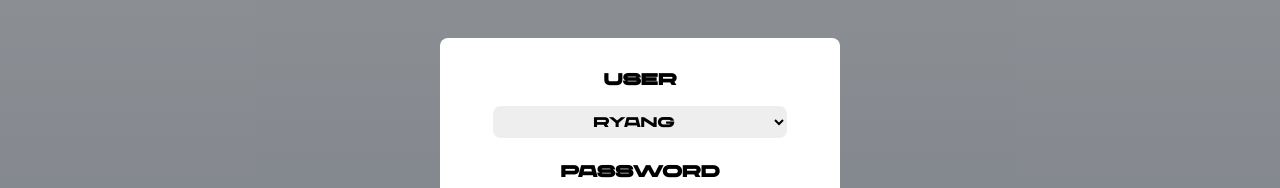
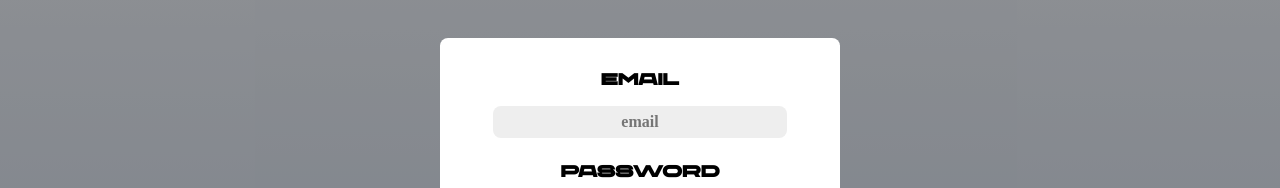
Before and after one commit to ninefloor/playground-for-friends, a React (Create React App) app: page / in a window 1280 px wide. Both pictures are taken after a click on the button "join". Shown: the part 210-398 px from the top of the page. Built offline with nearby package versions, Linux system fonts and the light colour scheme; no server answers; a web font is replaced by a local one.

Commit message:
feat: 유저 로그인 기능 업데이트

```diff
--- a/src/data/firebaseApp.js
+++ b/src/data/firebaseApp.js
@@ -1,4 +1,5 @@
 import { initializeApp } from 'firebase/app';
+import { getAuth } from 'firebase/auth';
 
 const config = {
   apiKey: process.env.REACT_APP_API_KEY,
@@ -11,5 +12,6 @@ const config = {
 };
 
 const firebaseApp = initializeApp(config);
+const auth = getAuth(firebaseApp);
 
-export default firebaseApp;
+export { firebaseApp, auth };
--- a/src/data/index.js
+++ b/src/data/index.js
@@ -1,5 +1,5 @@
 import users from './users';
 import userStyleConfig from './userStyleConfig';
-import firebaseApp from './firebaseApp';
+import { firebaseApp, auth } from './firebaseApp';
 
-export { users, userStyleConfig, firebaseApp };
+export { users, userStyleConfig, firebaseApp, auth };
--- a/src/page/DecisionPhase.js
+++ b/src/page/DecisionPhase.js
@@ -22,6 +22,8 @@ import {
   DecisionPhaseText,
   ResultCount,
 } from './DecisionPhase.style';
+import { auth } from '../data';
+import { onAuthStateChanged, signInWithEmailAndPassword } from 'firebase/auth';
 
 const DecisionPhase = () => {
   const [join, setJoin] = useState(false);
@@ -67,6 +69,15 @@ const DecisionPhase = () => {
       orderByChild('createdAt'),
       limitToLast(1)
     );
+
+    //* 어드민 로그인 확인
+    onAuthStateChanged(auth, (user) => {
+      if (user.email === 'less0805@gmail.com') {
+        setIsLogin(true);
+        setIsShowAdminModal(false);
+        setIsShowStartModal(true);
+      } else setIsShowAdminModal(true);
+    });
 
     //* 유저 입장 데이터 수신
     onValue(joinQueryRef, (snapshot) => {
@@ -118,12 +129,15 @@ const DecisionPhase = () => {
     });
   }, [resultValue, attend]);
 
-  const adminHandler = () => {
-    if (pw === process.env[`REACT_APP_ADMIN_PW`]) {
+  const adminHandler = async () => {
+    try {
+      await signInWithEmailAndPassword(auth, 'less0805@gmail.com', pw);
       setIsShowAdminModal(false);
       setIsShowStartModal(true);
       setIsLogin(true);
-    } else alert('비밀번호가 맞지 않습니다.');
+    } catch (error) {
+      alert('비밀번호가 잘못되었습니다.');
+    }
   };
 
   const joinHander = () => {
--- a/src/page/Login.js
+++ b/src/page/Login.js
@@ -2,6 +2,8 @@ import { useState } from 'react';
 import styled from 'styled-components';
 import { useNavigate } from 'react-router-dom';
 import { Modal, Button, BlackBtn } from '../components/atom';
+import { auth } from '../data';
+import { signInWithEmailAndPassword } from 'firebase/auth';
 
 const Container = styled.div`
   width: 100%;
@@ -32,7 +34,7 @@ const PcBtn = styled(BlackBtn)`
 `;
 
 const Login = () => {
-  const [username, setUsername] = useState('ryang');
+  const [email, setEmail] = useState('');
   const [pw, setPw] = useState('');
   const [isShowLoginModal, setIsShowLoginModal] = useState(false);
   const navigate = useNavigate();
@@ -49,10 +51,13 @@ const Login = () => {
     );
   };
 
-  const loginHander = () => {
-    if (pw === process.env[`REACT_APP_${username.toUpperCase()}_PW`]) {
-      navigate('/userdecision', { state: { username } });
-    } else alert('비밀번호가 맞지 않습니다.');
+  const loginHander = async () => {
+    try {
+      await signInWithEmailAndPassword(auth, email, pw);
+      navigate('/userdecision');
+    } catch (error) {
+      alert('아이디나 비밀번호가 잘못되었습니다.');
+    }
   };
 
   return (
@@ -76,22 +81,16 @@ const Login = () => {
               e.stopPropagation();
             }}
           >
-            <h2 className="desc">user</h2>
-            <select
-              value={username}
-              placeholder="select"
+            <h2 className="desc">email</h2>
+            <input
+              value={email}
+              type="email"
+              placeholder="email"
               onChange={({ target: { value } }) => {
-                setUsername(value);
+                setEmail(value);
               }}
-            >
-              <option>ryang</option>
-              <option>kimpirya</option>
-              <option>sike</option>
-              <option>sunny</option>
-              <option>jyuani</option>
-              <option>nine</option>
-              <option>doubl3b</option>
-            </select>
+            />
+
             <h2 className="desc">password</h2>
             <input
               type="password"
--- a/src/page/UserDecision.js
+++ b/src/page/UserDecision.js
@@ -1,6 +1,6 @@
 import { useEffect, useState } from 'react';
 import styled from 'styled-components';
-import { useLocation } from 'react-router-dom';
+import { useNavigate } from 'react-router-dom';
 import {
   getDatabase,
   onValue,
@@ -17,6 +17,8 @@ import {
   RightBtn,
   Modal,
 } from '../components/atom';
+import { onAuthStateChanged } from 'firebase/auth';
+import { auth } from '../data';
 
 const Container = styled.div`
   background: linear-gradient(180deg, #f5f7fa 0%, #c3cfe2 100%);
@@ -84,6 +86,16 @@ const DecisionContainer = styled.div`
   }
 `;
 
+const usernameData = {
+  'ryang@naver.com': 'ryang',
+  'kimpirya@naver.com': 'kimpirya',
+  'sike@naver.com': 'sike',
+  'sunny@naver.com': 'sunny',
+  'jyuani@naver.com': 'jyuani',
+  'less0805@gmail.com': 'nine',
+  'doubl3b@naver.com': 'doubl3b',
+};
+
 const userOrder = {
   ryang: 1,
   kimpirya: 2,
@@ -95,12 +107,22 @@ const userOrder = {
 };
 
 const UserDecision = () => {
+  const [username, setUsername] = useState('');
   const [decision, setDecision] = useState('');
   const [isShowModal, setIsShowModal] = useState(true);
   const [isAdminReady, setIsAdminReady] = useState(false);
-  const {
-    state: { username },
-  } = useLocation();
+  const navigate = useNavigate();
+
+  useEffect(() => {
+    onAuthStateChanged(auth, (user) => {
+      console.log(user);
+      if (user) setUsername(usernameData[user.email]);
+      else {
+        alert('잘못된 접근입니다.');
+        navigate('/');
+      }
+    });
+  }, []);
 
   useEffect(() => {
     const db = getDatabase();
@@ -125,13 +147,13 @@ const UserDecision = () => {
     const closeHandler = () => {
       console.log('bye');
       push(joinRef, {
-        username,
+        username: username,
         join: false,
         order: userOrder[username],
         createdAt: Date.now(),
       });
       push(decisionRef, {
-        username,
+        username: username,
         decision: '',
         createdAt: Date.now(),
       });
@@ -174,7 +196,7 @@ const UserDecision = () => {
     const db = getDatabase();
     const decisionRef = ref(db, `/decision`);
     await push(decisionRef, {
-      username,
+      username: username,
       decision: id,
       createdAt: Date.now(),
     });
@@ -185,13 +207,13 @@ const UserDecision = () => {
     const joinRef = ref(db, `/joinUser`);
     const decisionRef = ref(db, `/decision`);
     push(joinRef, {
-      username,
+      username: username,
       join: true,
       order: userOrder[username],
       createdAt: Date.now(),
     });
     push(decisionRef, {
-      username,
+      username: username,
       decision: '',
       createdAt: Date.now(),
     });
```
